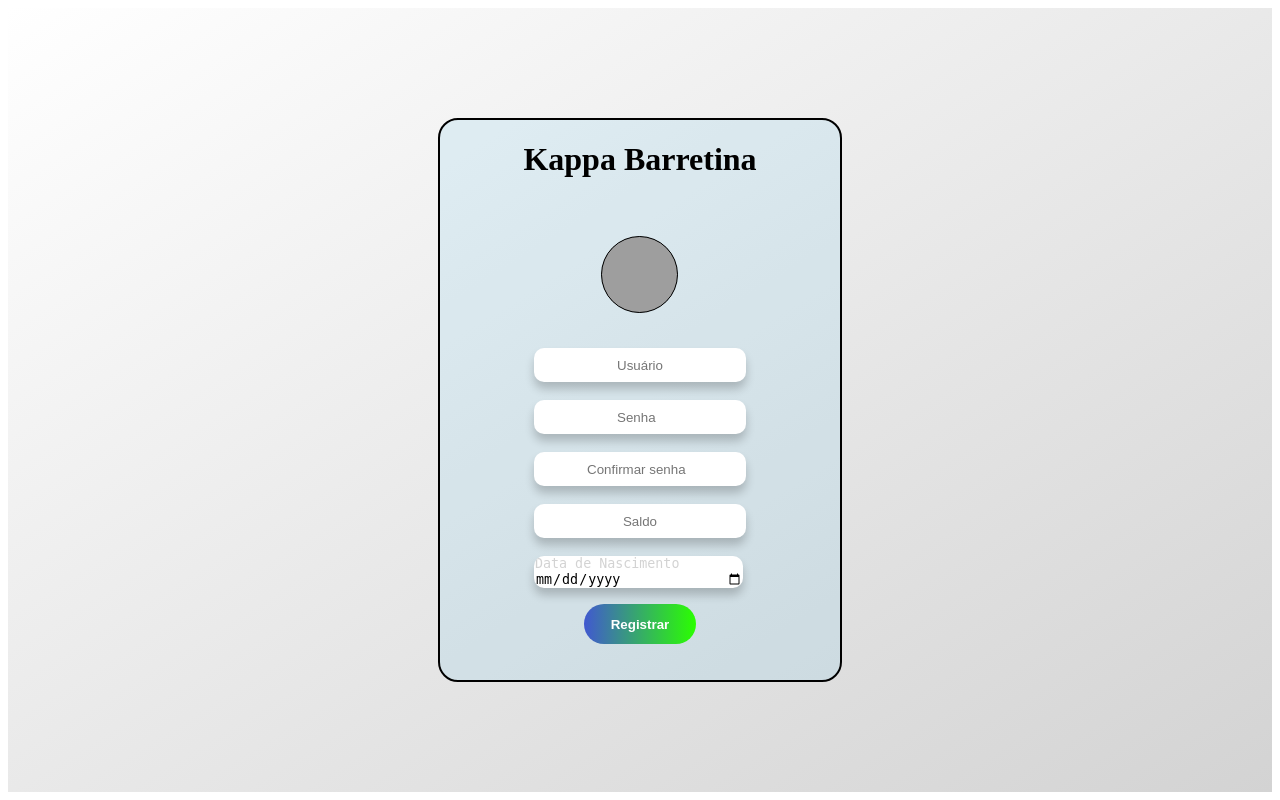
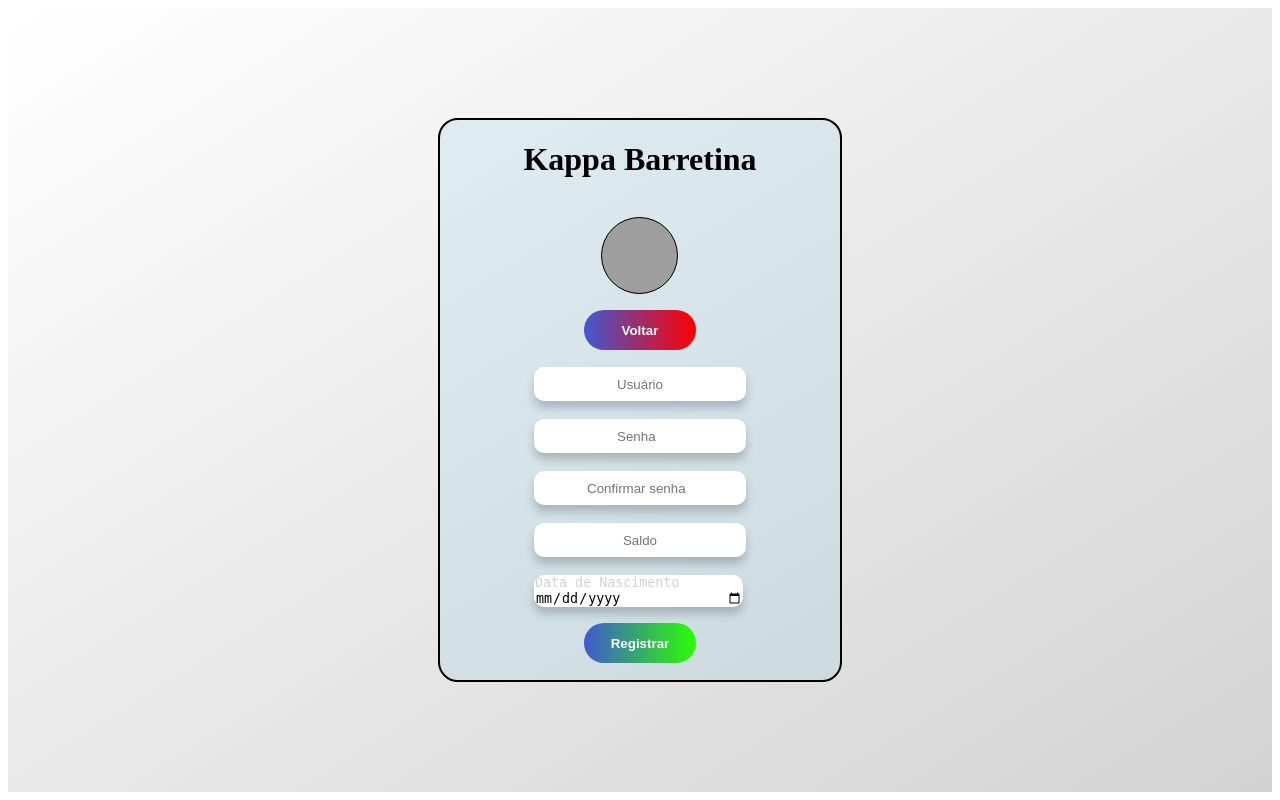
Before and after one commit to CaioCozendey/Php_Login_Register_Trab, a PHP site: page /registerscreen.php in a window 1280 px wide. Run offline with PHP 8.4, Linux system fonts and the light colour scheme; grey boxes are pictures that could not be loaded.

Commit message:
agora ta pronto

```diff
--- a/registerscreen.php
+++ b/registerscreen.php
@@ -12,6 +12,9 @@
             <!-- Nome do site -->
             <h1 class=""> Kappa Barretina </h1>
             <div class="img-circular"></div>
+            <form method="post" action="index.php">
+                <button class="button3" type="submit"> Voltar </button>
+            </form>
             <!-- Formulário com usuario, senha, saldo, data de nascimento e botão -->
             <div>
                 <form method="post" action="register.php">
--- a/style.css
+++ b/style.css
@@ -80,6 +80,16 @@ input:focus{
     font-weight: bold;
 }
 
+.button3{
+    border-radius: 30px;
+    height: 2.5rem;
+    width: 7rem;
+    border: none;
+    background-image: linear-gradient(to right,#4158d0,#ff0000);
+    color: white;
+    font-weight: bold;
+}
+
 .button:hover{
     cursor: pointer;
     background-image: linear-gradient(to right,#1158d0,#c800c0);
@@ -90,11 +100,20 @@ input:focus{
     background-image: linear-gradient(to right,#1158d0,#40cc24);
 }
 
+.button3:hover{
+    cursor: pointer;
+    background-image: linear-gradient(to right,#1158d0,#eb0202);
+}
+
 .button:active{
     transform: scale(0.98);
 }
 
 .button2:active{
+    transform: scale(0.98);
+}
+
+.button3:active{
     transform: scale(0.98);
 }
 
@@ -130,8 +149,7 @@ input:focus{
     box-shadow: 0 7px 10px rgb(0 0 0 / 0.2);
 }
 
-
-/* Tirei as setinhas do type number pq eu odeio a setinha kkkkkk */
+/* Tirei as setinhas do type number pq eu odeio a setinha kkkkkkkk */
 input[type=number]::-webkit-inner-spin-button {
     -webkit-appearance: none;
 
```
Also changed, not shown: register.php (+28 -18 lines).
